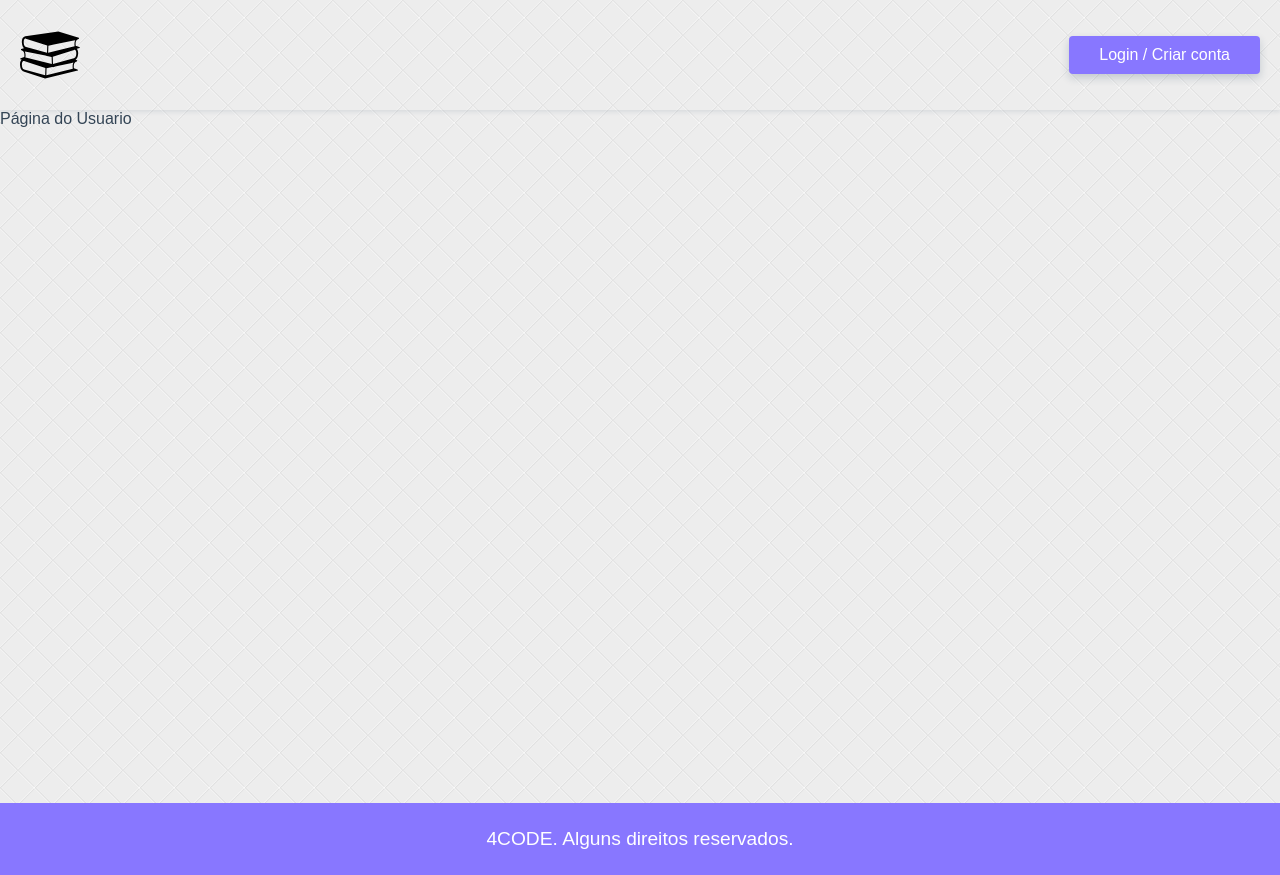
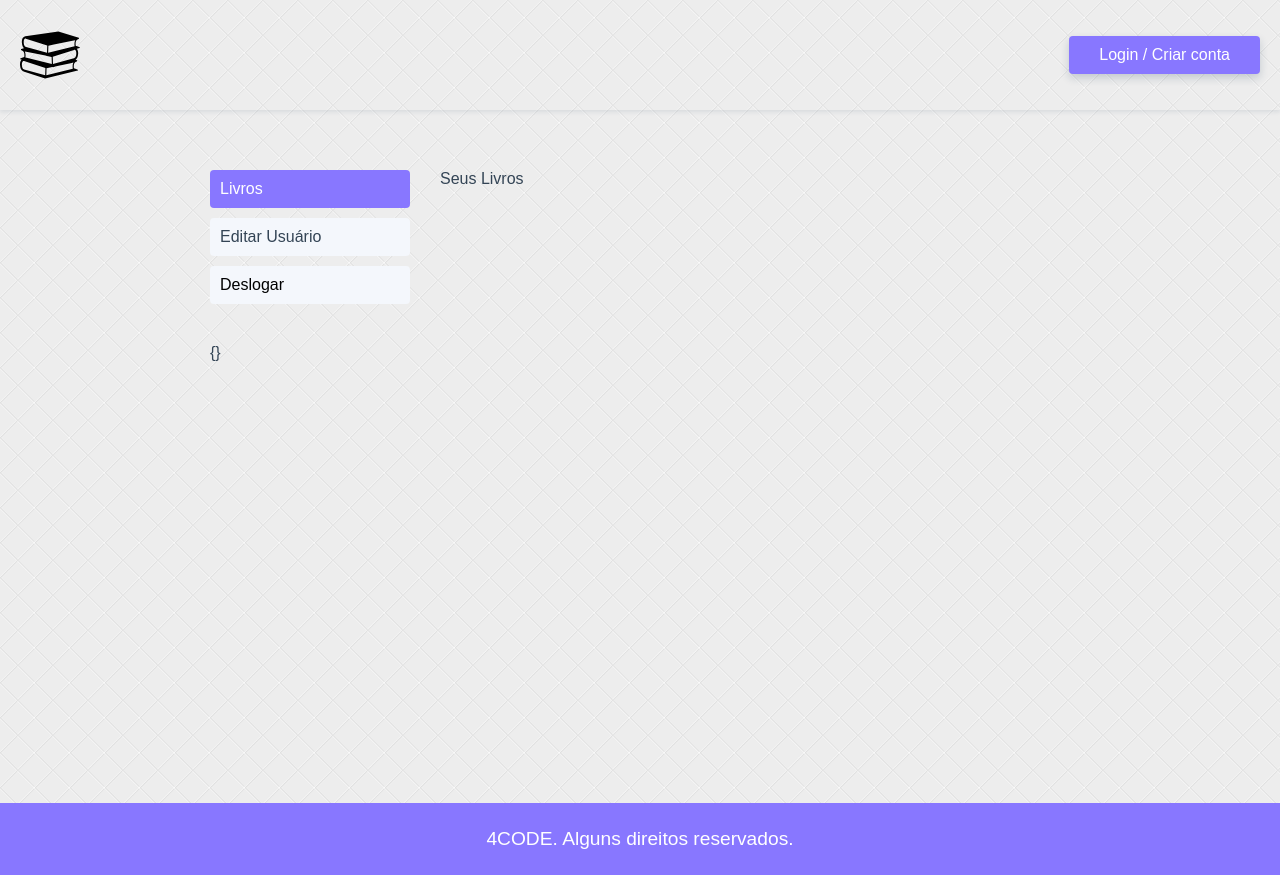
Before and after one commit to 1nickael1/4CODEfront, a Vue app: page /usuario in a window 1280 px wide. Built offline with nearby package versions, Linux system fonts and the light colour scheme.

Commit message:
recebendo id de usuario

```diff
--- a/src/components/LoginCriar.vue
+++ b/src/components/LoginCriar.vue
@@ -1,13 +1,72 @@
 <template>
-    <p>Login Criar</p>
+  <section>
+    <h2>Crie Sua Conta</h2>
+    <transition mode="out-in">
+      <button v-if="!criar" class="btn" @click="criar = true">Criar Conta</button>
+      <UsuarioForm v-else>
+        <button class="btn btn-form" @click.prevent="criarUsuario">Criar Usuario</button>
+      </UsuarioForm>
+    </transition>
+  </section>
 </template>
 
 <script>
+import UsuarioForm from "@/components/UsuarioForm.vue";
+
 export default {
-    name: "LoginCriar"
-}
+  name: "LoginCriar",
+  components: {
+    UsuarioForm
+  },
+  data() {
+    return {
+      criar: false
+      //dados: ""
+    };
+  },
+  methods: {
+    async criarUsuario() {
+      try {
+        await this.$store.dispatch("criarUsuario", this.$store.state.usuario);
+        await this.$store
+          .dispatch("logarUsuario", this.$store.state.usuario)
+          .then(response => {
+            this.dados = response.data;
+          });
+
+        this.$router.push("/usuario");
+      } catch (err) {}
+      //this.$store.dispatch("salvarUsuario", this.$store.state.dados) = this.dados;
+    }
+  },
+  computed: {
+    dados: {
+      get() {
+        return this.$store.state.dados;
+      },
+      set(value) {
+        this.$store.commit("SALVAR_USUARIO", { dados: value });
+      }
+    }
+  }
+};
 </script>
 
-<style>
+<style scoped>
+h2 {
+  text-align: center;
+  margin-top: 40px;
+  margin-bottom: 10px;
+}
 
+.btn {
+  width: 100%;
+  max-width: 300px;
+  margin-left: auto;
+  margin-right: auto;
+}
+
+.btn-form {
+  max-width: 100%;
+}
 </style>
--- a/src/components/TheHeader.vue
+++ b/src/components/TheHeader.vue
@@ -17,7 +17,7 @@
   name: "TheHeader",
   computed: {
     nome() {
-      return this.$store.state.usuario.email.replace(/ .*/, "");
+      return this.$store.state.usuario.email.replace(/@.*/, "");
     }
   }
 };
--- /dev/null
+++ b/src/components/UsuarioForm.vue
@@ -0,0 +1,49 @@
+<template>
+        <form>
+            <label for="email">Email</label>
+            <input type="email" name="email" id="email" v-model="email">
+            <label for="password">Senha</label>
+            <input type="password" name="password" id="password" v-model="password">
+            <div class="button">
+                <slot></slot>
+            </div>
+        </form>
+</template>
+
+<script>
+export default {
+    name: "UsuarioForm",
+    computed: {
+        email: {
+            get() {
+                return this.$store.state.usuario.email
+            },
+            set(value) {
+                this.$store.commit("UPDATE_USUARIO", {email: value})
+            }
+        },
+        password: {
+            get() {
+                return this.$store.state.usuario.password
+            },
+            set(value) {
+                this.$store.commit("UPDATE_USUARIO", {password: value})
+            }
+        }
+    }
+
+}
+</script>
+
+<style scoped>
+form {
+    display: grid;
+    grid-template-columns: 80px 1fr;
+    align-items: center;
+}
+
+.button {
+    grid-column: 2;
+    margin-top: 10px;
+}
+</style>
--- a/src/router.js
+++ b/src/router.js
@@ -4,6 +4,8 @@
 import Livro from "./views/Livro.vue";
 import Login from "./views/Login.vue";
 import Usuario from "./views/usuario/Usuario.vue";
+import UsuarioLivros from "./views/usuario/UsuarioLivros.vue";
+import UsuarioEditar from "./views/usuario/UsuarioEditar.vue";
 
 Vue.use(Router);
 
@@ -29,8 +31,19 @@
     },
     {
       path: "/usuario",
-      name: "usuario",
       component: Usuario,
+      children: [
+        {
+          path: "",
+          name: "usuario",
+          component: UsuarioLivros
+        },
+        {
+          path: "usuario-editar",
+          name: "usuario-editar",
+          component: UsuarioEditar
+        }
+      ]
     },
   ],
   scrollBehavior() {
--- a/src/store.js
+++ b/src/store.js
@@ -5,30 +5,64 @@
 Vue.use(Vuex);
 
 export default new Vuex.Store({
+  strict: true,
   state: {
     login: false,
     usuario: {
       id: "",
       email: "",
-      password: ""
+      password: "",
+      livros: {}
     },
-    dados: {}
+    dados: {},
   },
   mutations: {
     UPDATE_LOGIN(state, payload){
       state.login = payload
     },
     UPDATE_USUARIO(state, payload){
-      state.usuario = payload
+      state.usuario = Object.assign({}, state.usuario, payload)
+    },
+    SALVAR_USUARIO(state, payload){
+      state.dados = (state.dados, payload)
+    },
+    UPDATE_ID(state, payload){
+      state.usuario.id = (state.usuario.id, payload)
     }
   },
   actions: {
-    getUsuario() {
-      api.post(`/users/auth`).then(response => {
-        //context.commit("UPDATE_USUARIO", response.data);
-        //context.commit("UPDATE_LOGIN", true);
-        this.dados = response.data;
-      })
+    getUsuarioLivros(context) {
+      api.get(`/users/livros/${context.state.usuario.id}`)
+    },
+    logarUsuario(context, payload) {
+      context.commit("UPDATE_USUARIO");
+      context.commit("UPDATE_LOGIN", true);
+      return api.post(`/users/auth`, payload)
+    },
+    criarUsuario(context, payload) {
+      context.commit("UPDATE_USUARIO")
+      return api.post('/users/create', payload)
+    },
+    salvarUsuario(context, payload) {
+      context.commit("SALVAR_USUARIO"),
+      context.commit("UPDATE_ID")
+      return payload
+    },
+    deslogarUsuario(context){
+      context.commit("UPDATE_USUARIO", {
+        id: "",
+        email: "",
+        password: ""
+      });
+
+      context.commit("SALVAR_USUARIO", {
+        dados: {}
+      });
+
+      context.commit("UPDATE_LOGIN", false);
+    },
+    livros(){
+
     }
   }
 });
--- a/src/views/Livro.vue
+++ b/src/views/Livro.vue
@@ -19,7 +19,7 @@
   props: ["id"],
   data() {
     return {
-      Livro: null
+      Livro: null,
     };
   },
   methods: {
--- a/src/views/Login.vue
+++ b/src/views/Login.vue
@@ -3,9 +3,9 @@
     <h1>Login</h1>
     <form>
       <label for="email">Email</label>
-            <input type="email" name="email" id="email" v-model="login.email">
+      <input type="email" name="email" id="email" v-model="loginEmail">
       <label for="password">Senha</label>
-            <input type="password" name="password" id="password" v-model="login.password">
+      <input type="password" name="password" id="password" v-model="loginPassword">
       <button class="btn" @click.prevent="logar()">Logar</button>
     </form>
     <p class="perdeu">
@@ -22,23 +22,59 @@
   name: "Login",
   data() {
     return {
-            login: {
-                email: "",
-                password: ""
-            }
-        }
+    };
   },
   components: {
     LoginCriar
   },
   methods: {
-        logar() {
-            console.log(req.body)
-            //this.$store.dispatch("getUsuario");
-            //this.$router.push("/usuario")
+    async logar() {
+      try {
+        await this.$store
+          .dispatch("logarUsuario", this.$store.state.usuario)
+          .then(response => {
+            this.dados = response.data,
+            this.id = response.data.user._id;
+          });
+        this.$router.push("/usuario");
+      } catch (err) {}
+    }
+  },
+  computed: {
+    dados: {
+      get() {
+        return this.$store.state.dados;
+      },
+      set(value) {
+        this.$store.commit("SALVAR_USUARIO", value);
+      }
+    },
+    loginEmail: {
+      get() {
+        return this.$store.state.usuario.email;
+      },
+      set(value) {
+        this.$store.commit("UPDATE_USUARIO", { email: value });
+      }
+    },
+    loginPassword: {
+      get() {
+        return this.$store.state.usuario.password;
+      },
+      set(value) {
+        this.$store.commit("UPDATE_USUARIO", { password: value });
+      }
+    },
+    id: {
+      get(){
+        return this.$store.state.usuario.id;
+      },
+      set(value){
+        this.$store.commit("UPDATE_ID", value);
       }
     }
   }
+};
 </script>
 
 <style scoped>
@@ -64,7 +100,6 @@
   max-width: 300px;
   margin-left: auto;
   margin-right: auto;
-
 }
 
 .perdeu {
--- a/src/views/usuario/Usuario.vue
+++ b/src/views/usuario/Usuario.vue
@@ -1,13 +1,94 @@
 <template>
-    <p>Página do Usuario</p>
+  <section class="usuario">
+    <nav class="sidenav">
+      <ul>
+        <li>
+          <router-link :to="{name: 'usuario'}" @click.prevent="buscarLivros">Livros</router-link>
+        </li>
+        <li>
+          <router-link :to="{name: 'usuario-editar'}">Editar Usuário</router-link>
+        </li>
+        <li>
+          <button @click="deslogar">Deslogar</button>
+        </li>
+      </ul>
+    </nav>
+    <transition mode="out-in">
+      <router-view></router-view>
+    </transition>
+    {{ dados }}
+  </section>
 </template>
 
 <script>
 export default {
-    name: "Usuario"
-}
+  name: "Usuario",
+  methods: {
+    deslogar() {
+      this.$store.dispatch("deslogarUsuario");
+      this.$router.push("/login");
+      this.$router.push("/usuario");
+    }/*,
+    async buscarLivros() {
+      try {
+        await this.$store
+          .dispatch("livros", this.$store.state.usuario)
+          .then(response => {
+            this.dados = response.data;
+          });
+      } catch (err) {}
+    }*/
+  },
+  computed: {
+    dados: {
+      get() {
+        return this.$store.state.dados;
+      }
+    }
+  }
+};
 </script>
 
-<style>
+<style scoped>
+.usuario {
+  display: grid;
+  grid-template-columns: minmax(140px, 200px) 1fr;
+  max-width: 900px;
+  margin: 40px auto;
+  grid-gap: 30px;
+  padding: 20px;
+}
 
+@media screen and (max-width: 500px) {
+  .usuario {
+    grid-template-columns: 1fr;
+    margin: 0px auto;
+  }
+}
+
+.sidenav a,
+.sidenav button {
+  padding: 10px;
+  display: block;
+  background: #f4f7fc;
+  margin-bottom: 10px;
+  border-radius: 4px;
+}
+
+.sidenav a.router-link-exact-active,
+.sidenav a:hover,
+.sidenav button:hover {
+  background: #87f;
+  color: #fff;
+}
+
+.sidenav button {
+  padding: 10px;
+  border: none;
+  width: 100%;
+  font-size: 1rem;
+  text-align: left;
+  font-family: sans-serif, Helvetica, Arial;
+  cursor: pointer;
+}
 </style>
--- /dev/null
+++ b/src/views/usuario/UsuarioEditar.vue
@@ -0,0 +1,13 @@
+<template>
+    <p>Usuario editar</p>
+</template>
+
+<script>
+export default {
+
+}
+</script>
+
+<style>
+
+</style>
--- /dev/null
+++ b/src/views/usuario/UsuarioLivros.vue
@@ -0,0 +1,15 @@
+<template>
+    <section>
+        Seus Livros
+    </section>
+</template>
+
+<script>
+export default {
+
+}
+</script>
+
+<style>
+
+</style>
```
Also changed, not shown: src/App.vue (+17 -0 lines). Lines whose indentation alone changed are shown as unchanged.
